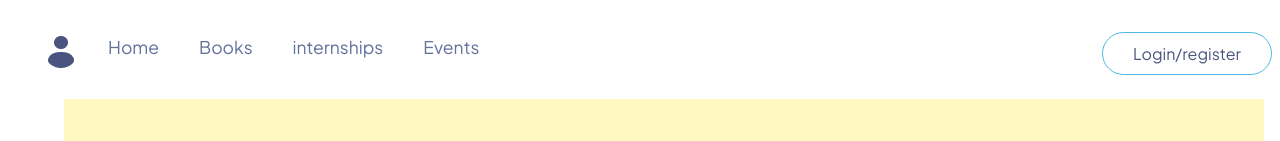
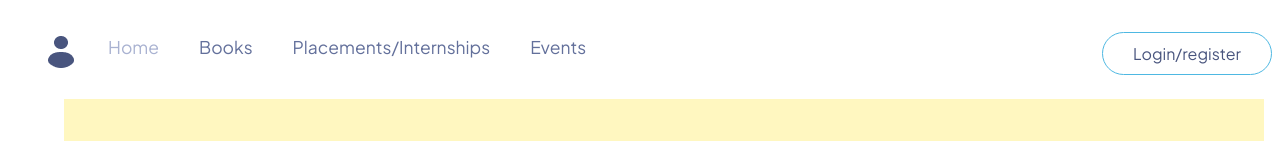
Before and after one commit to Sakshiparihar46/campus-connect-plateform, a React (Vite) app in the folder frontend/: page / in a window 1280 px wide. In both pictures the pointer is over the link "Home". Shown: the top 141 px of the page. Built offline with nearby package versions, Linux system fonts and the light colour scheme; no server answers.

Commit message:
add some changes in nav bar

```diff
--- a/frontend/src/components/Navbar.css
+++ b/frontend/src/components/Navbar.css
@@ -13,6 +13,10 @@
 .navbar-left a{
     cursor: pointer;
     text-decoration: none;
+}
+
+.navbar-left a:hover{
+ color:#a9b2d1  ;
 }
 .profile{
     width: 20px;
@@ -47,6 +51,10 @@
 
 }
 
+.navbar-right li:hover{
+    color:#cbcdd4 ;
+}
+
 .navbar-right img{
     color: black;
     width: 30px;
--- a/frontend/src/components/Navbar.jsx
+++ b/frontend/src/components/Navbar.jsx
@@ -21,7 +21,7 @@ const Navbar = ({setShowLogin}) => {
       </div>
       <Link to="/" onClick={()=>setMenu("home")} className={menu==="Home"?"active":""}>Home</Link>
       <Link to="/books" onClick={()=>setMenu("Books")} className={menu==="Books"?"active":""}>Books</Link>
-      <Link to="/internships" onClick={()=>setMenu("internships")} className={menu==="internships"?"active":""}>internships</Link>
+      <Link to="/internships" onClick={()=>setMenu("internships")} className={menu==="internships"?"active":""}>Placements/Internships</Link>
       <Link to="/collegeEvents" onClick={()=>setMenu("Events")} className={menu==="Events"?"active":""}>Events</Link>
       </ul>
     <div className='navbar-right'>
--- a/frontend/src/pages/Home.css
+++ b/frontend/src/pages/Home.css
@@ -4,4 +4,6 @@
     margin: 0px auto;
     background-size: contain;
     position: relative;
+    transition: 0.9s;
+    animation: fadeIn 2s;
 }
```
